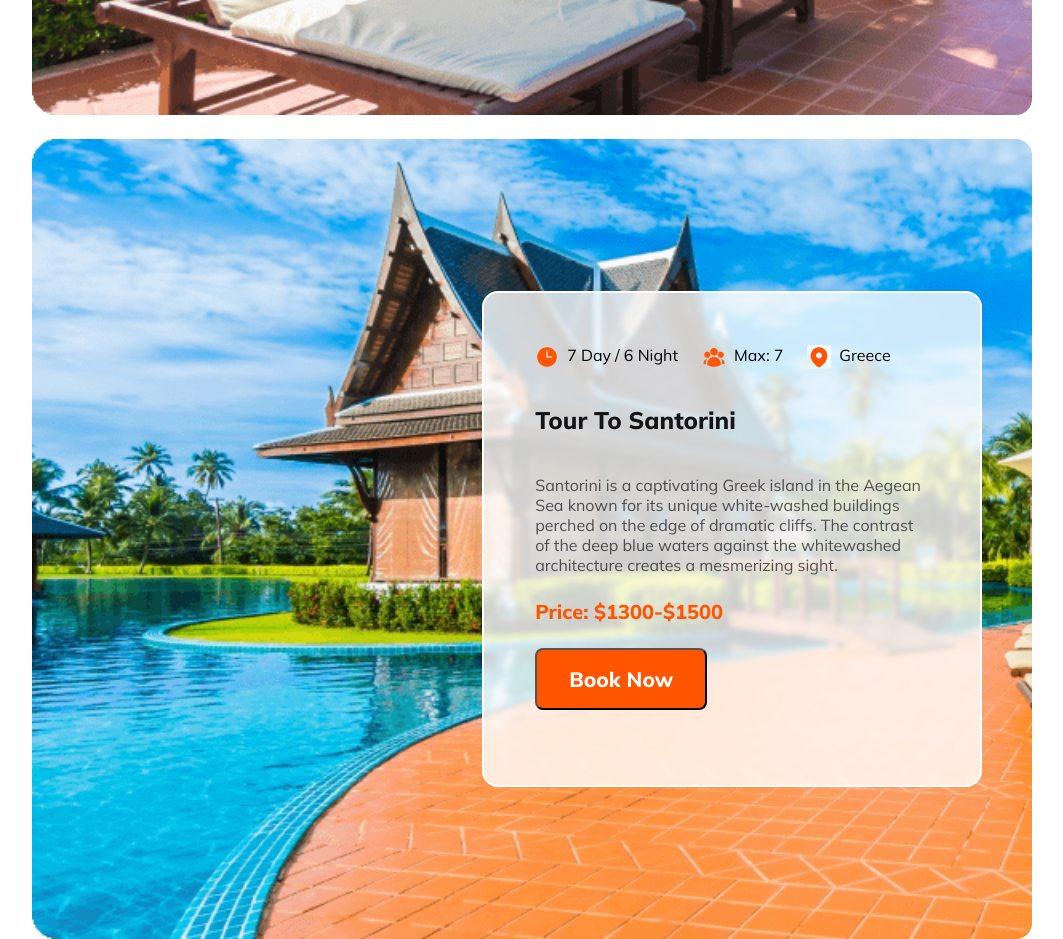
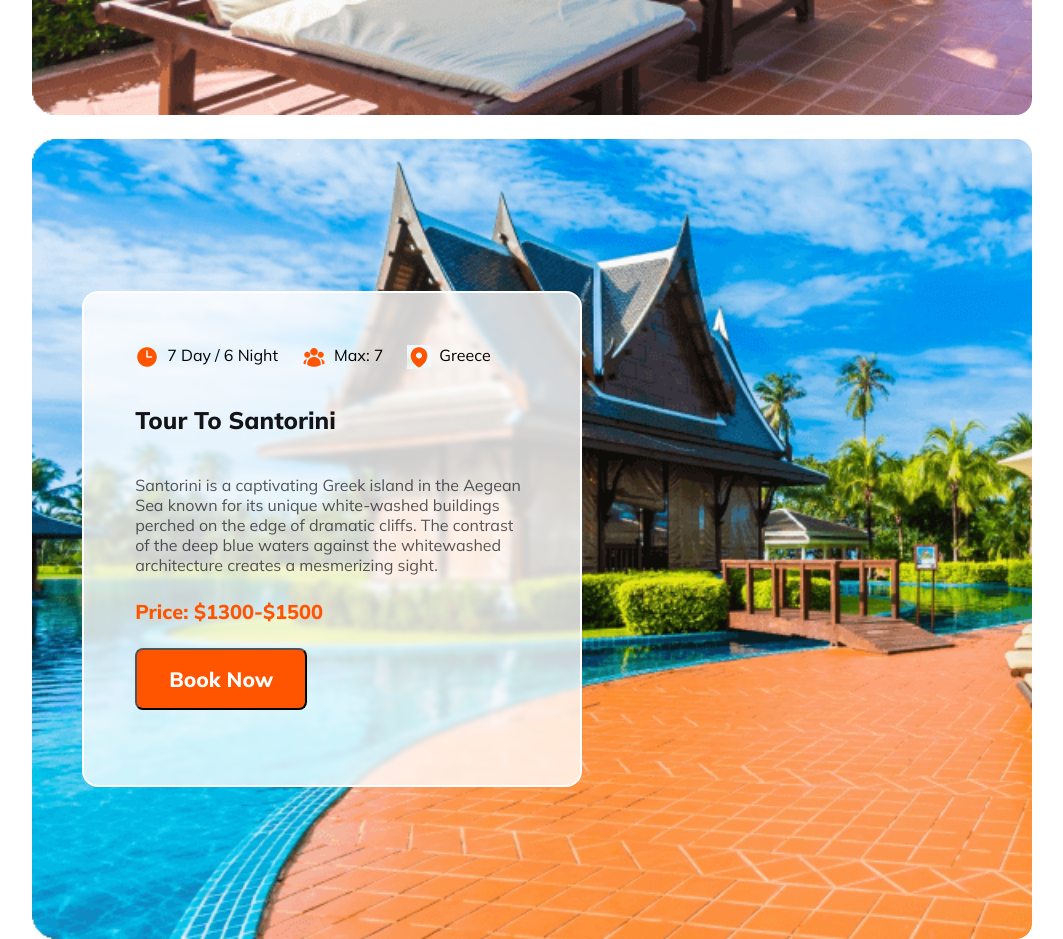
Before and after one commit to gazimaksudur2/dive-to-the-nature, a plain HTML site: page index.html in a window 1280 px wide. Shown: the part 5500-6439 px from the top of the page, without its empty margins (108-1171 px from the left). Drawn offline with Linux system fonts and the light colour scheme.

Commit message:
deal and discount alignment solved

```diff
--- a/index.html
+++ b/index.html
@@ -184,7 +184,7 @@
                     </div>
                 </div>
                 <div class="deal-img-2">
-                    <div class="package-view">
+                    <div class="package-view package-view-2">
                         <div class="package-info">
                             <div class="info">
                                 <div class="info-icon"><img src="images/clock.png" alt=""></div>
--- a/styles/style.css
+++ b/styles/style.css
@@ -341,7 +341,7 @@
   display: flex;
   flex-direction: column;
   justify-content: center;
-  align-items: flex-end;
+  align-items: flex-start;
   margin-bottom: 1.5rem;
   height: 100vh;
   background-repeat: no-repeat;
@@ -377,6 +377,9 @@
   flex-direction: column;
   justify-content: space-between;
   align-items: flex-start;
+}
+.package-view-2{
+  margin-left: 5%;
 }
 .package-info {
   display: flex;
```
Also changed, not shown: styles/responsive.css (+10 -0 lines).
